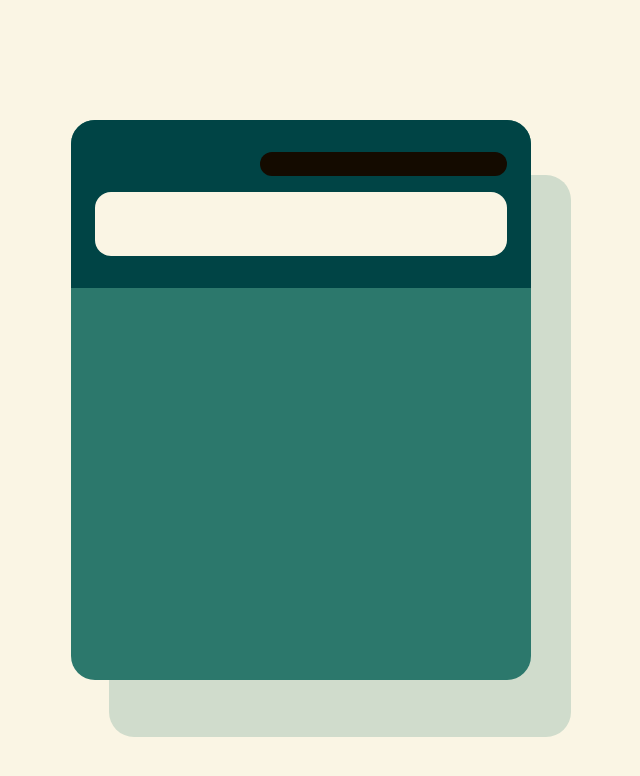
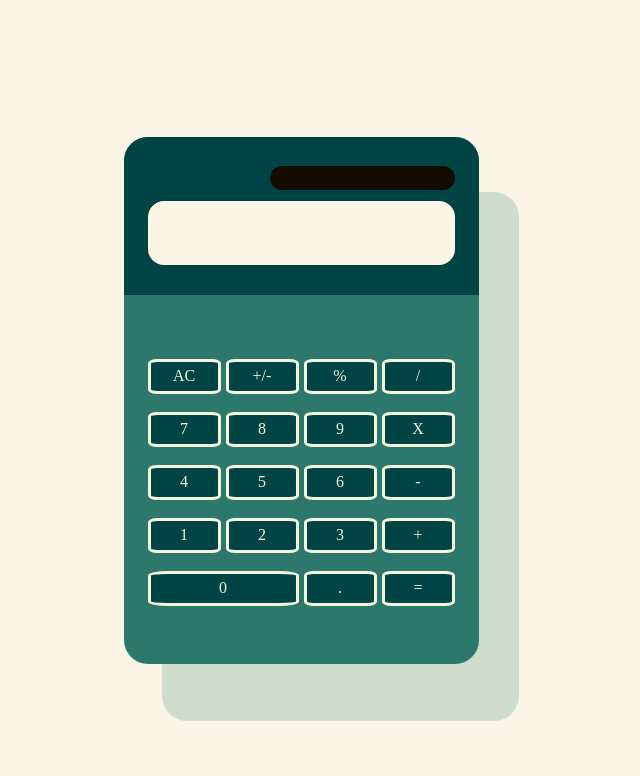
Before and after one commit to kb-gedion/calculator, a plain HTML site: page index.html in a window 1280 px wide. Shown: the whole page, without its empty margins (339-979 px from the left). Drawn offline with Linux system fonts and the light colour scheme.

Commit message:
Style bottom half with a number pad

```diff
--- a/index.html
+++ b/index.html
@@ -14,6 +14,36 @@
             <div class="displayScreen"></div>
         </div>
         <div class="bottomHalf">
+            <div class="row">
+                <div class="btn">AC</div>
+                <div class="btn">+/-</div>
+                <div class="btn">%</div>
+                <div class="btn">/</div>
+            </div>
+            <div class="row">
+                <div class="btn">7</div>
+                <div class="btn">8</div>
+                <div class="btn">9</div>
+                <div class="btn">X</div>
+            </div>
+            <div class="row">
+                <div class="btn">4</div>
+                <div class="btn">5</div>
+                <div class="btn">6</div>
+                <div class="btn">-</div>
+            </div>
+            <div class="row">
+                <div class="btn">1</div>
+                <div class="btn">2</div>
+                <div class="btn">3</div>
+                <div class="btn">+</div>
+            </div>
+            <div class="row">
+                <div class="btn btn-big">0</div>
+                <div class="btn">.</div>
+                <div class="btn">=</div>
+            </div>
+
 
         </div>
     </div>
--- a/style.css
+++ b/style.css
@@ -29,8 +29,8 @@ img {
 }
 
 .container {
-    height: 70vh;
-    width: 36vw;
+    height: 527px;
+    max-width: 355px;
     background: #2c786c;
     border-radius: 24px;
     box-shadow: 39px 56px 0px 1px rgba(44,120,108,0.2);
@@ -63,4 +63,33 @@ img {
     height: 64px;
     background-color: #faf5e4;
     border-radius: 16px;
+    display: flex;
 }
+
+.bottomHalf {
+    display: flex;
+    padding: 24px;
+    gap: 18px;
+    flex-wrap: wrap;
+    margin-top: 40px;
+}
+.row {
+    display: flex;
+    width: 100%;
+    gap: 5px
+}
+
+.btn {
+    background-color: #004445;
+    color: beige;
+    height: 35px;
+    width: 73px;
+    display: flex;
+    justify-content: center;
+    align-items: center;
+    border-radius: 13%;
+    border: 3px solid;
+}
+.btn-big {
+    flex: 1;
+}
```
